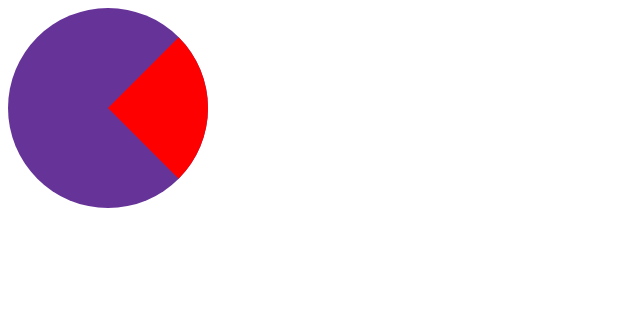
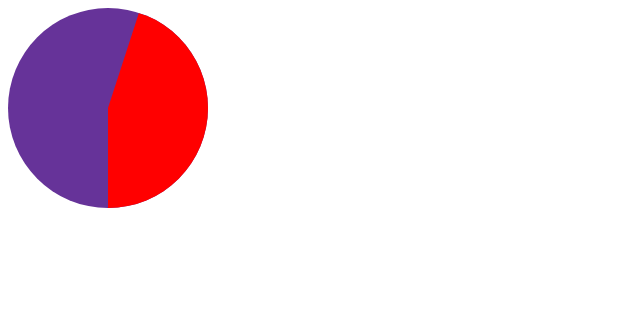
Before and after one commit to davidobodo/front-end-experiments, a plain HTML site: page doughnut-chart/sample4/index.html in a window 1280 px wide. Shown: the whole page, without its empty margins (0-640 px from the left). Drawn offline with Linux system fonts and the light colour scheme.

Commit message:
feat: change unit of segment input values
add functionality to enable values for a segment to be inputted as percentage and not degrees

```diff
--- a/doughnut-chart/sample4/index.html
+++ b/doughnut-chart/sample4/index.html
@@ -12,7 +12,7 @@
 
     <div class="pie">
         <!-- <div class="pie__segment" style="--offset:0; --value:40; --bg:#db0a5b"></div> -->
-        <div class="pie__segment" style="--offset:45; --value:90; --bg:#db0a5b"></div>
+        <div class="pie__segment" style="--offset:0; --value:55; --bg:#db0a5b"></div>
         <!-- <div class="pie__segment" style="--offset:40; --value:30; --bg:#22a7f0"></div> -->
         <!-- <div class="pie__segment" style="--offset:70; --value:90; --bg:#2ecc71"></div> -->
     </div>
--- a/doughnut-chart/sample4/style.css
+++ b/doughnut-chart/sample4/style.css
@@ -8,6 +8,7 @@
 }
 
 .pie__segment{
+    --degrees: calc((var(--offset, 0)/ 100) * 360);
     position: absolute;
     width: 100%;
     height: 100%;
@@ -15,11 +16,12 @@
     transform:
         translate(0, -50%)
         rotate(90deg)
-        rotate(calc(var(--offset, 0) * 1deg));
+        rotate(calc(var(--degrees) * 1deg));
     transform-origin: 50% 100%;
 }
 
 .pie__segment:before{
+    --degrees : calc((var(--value, 45)/100) * 360);
     content: '';
     background: #f00;
     position: absolute;
@@ -27,7 +29,6 @@
     height: 100%;
     transform:
         translate(0, 100%)
-        rotate(calc(var(--value,45) * 1deg));
+        rotate(calc(var(--degrees) * 1deg));
     transform-origin: 50% 0;
-
 }
```
